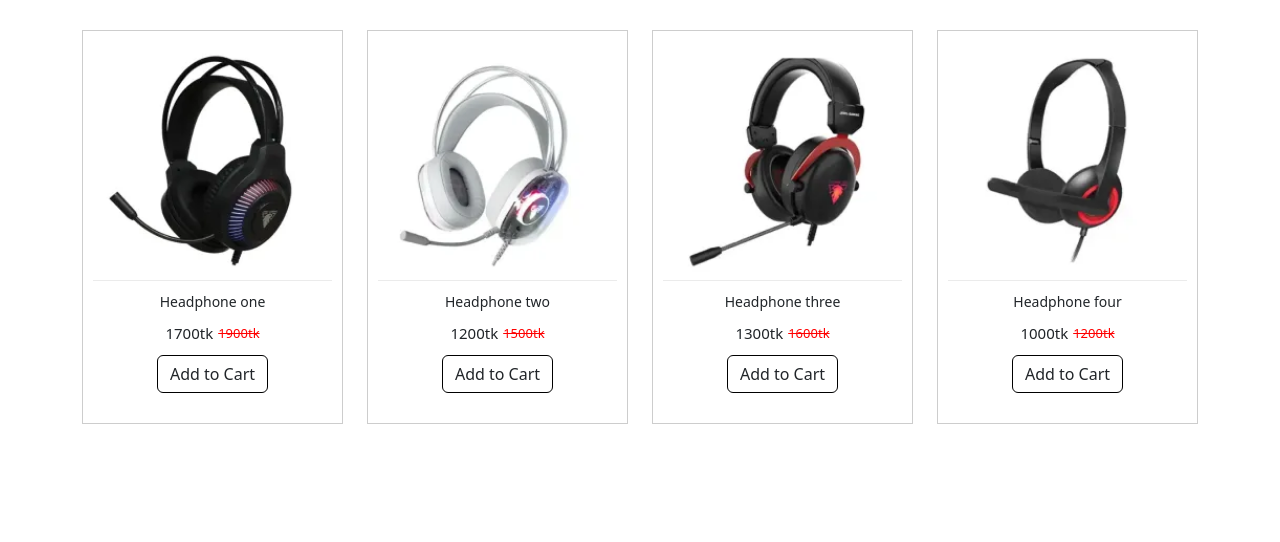
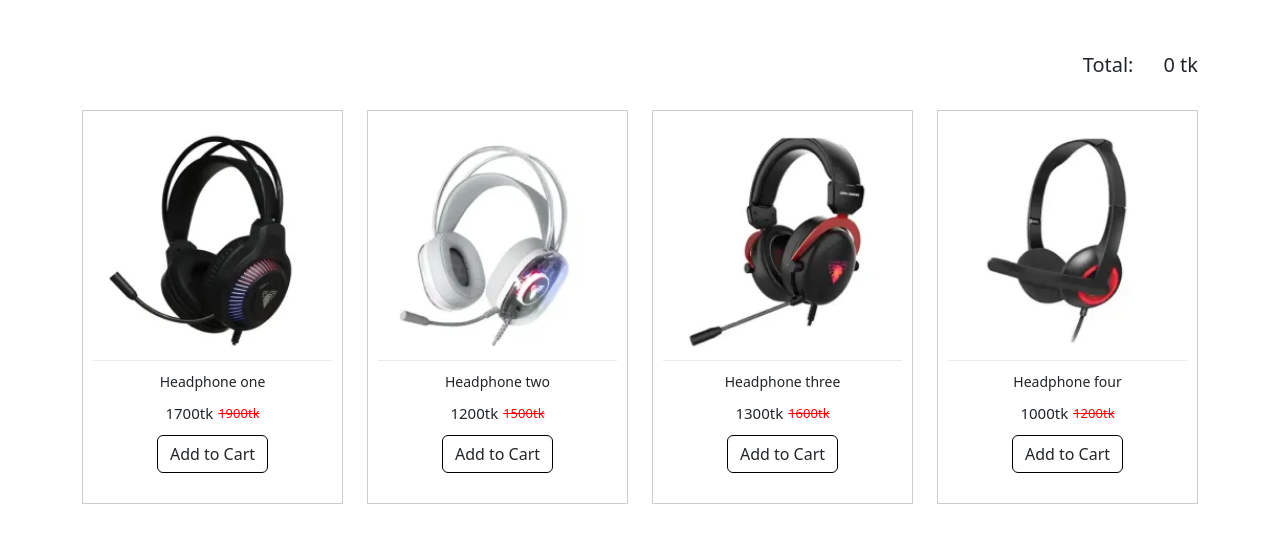
Before and after one commit to Miyad2/addToCart, a plain HTML site: page index.html in a window 1280 px wide. Drawn offline with nearby package versions, Linux system fonts and the light colour scheme.

Commit message:
update total amount

```diff
--- a/index.html
+++ b/index.html
@@ -12,6 +12,26 @@
 
 <body>
 
+<!-- Price Count Section -->
+
+<section class="amount-section">
+    <div class="container">
+        <div class="row">
+            <div class="col-lg-12">
+                <div class="amount-part">
+                    <div class="amount-text">
+                        <p>Total:</p>
+                    </div>
+                    <div class="amount">
+                        <span class="total-amount">0</span> tk</div>
+                </div>
+            </div>
+        </div>
+    </div>
+</section>
+
+
+<!-- ========  Product  ========== -->
 
     <section class="headphones-section">
         <div class="container">
--- a/script.js
+++ b/script.js
@@ -90,6 +90,15 @@ cartItemBox.querySelector('#increaseBtn').addEventListener("click", ()=>{
     })
 
 
+    // Update Total Amount
+var amount = document.querySelector(".total-amount")
+
+let totalAmount = cartStore.reduce((sum, product) => sum + product.discountPrice*product.quantity, 0);
+amount.innerHTML=totalAmount
+
     });
 
+
+
+
 }
--- a/style.css
+++ b/style.css
@@ -11,6 +11,25 @@ img{
     width: 100%;
     height: 100%;
 }
+section.amount-section {
+    margin-top: 50px;
+}
+.amount-part {
+    display: flex;
+    align-items: center;
+    justify-content: flex-end;
+    gap: 30px;
+}
+.amount-text p {
+    font-size: 20px;
+    font-weight: 500;
+}
+.amount{
+    font-size: 20px;
+    font-weight: 500;
+}
+
+
 .cart-icon {
     text-align: end;
     margin-bottom: 30px;
```
